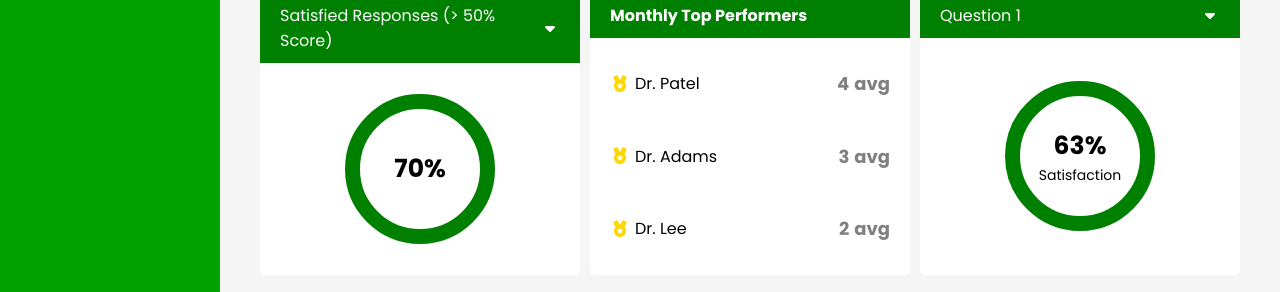
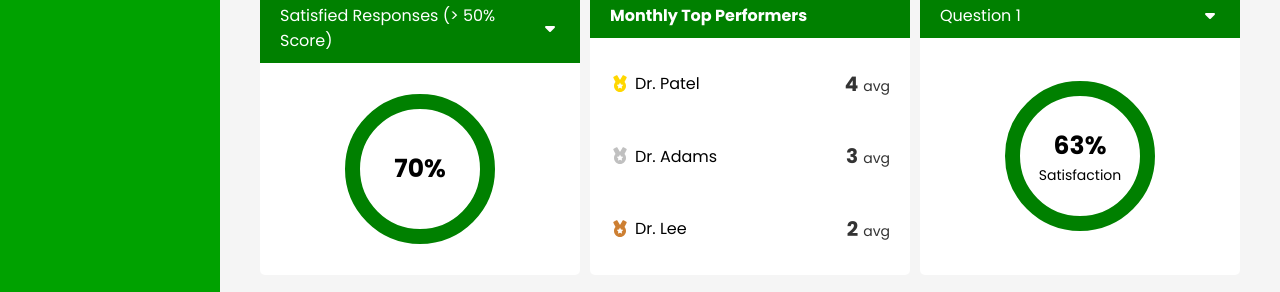
Before and after one commit to Jakelliott98/NH_FeebackPortal, a React (Vite) app: page /FeedbackReports in a window 1280 px wide. Shown: the part 505-797 px from the top of the page. Built offline with nearby package versions, Linux system fonts and the light colour scheme.

Commit message:
Added small styling details to the clinician leaderboard

```diff
--- a/src/CSS/FeedbackReportPage.css
+++ b/src/CSS/FeedbackReportPage.css
@@ -91,12 +91,14 @@
 
 .units {
     margin-left: 5px;
+    font-weight: normal;
+    font-size: 14px;
 }
 
 .clinicianScore {
-    font-size: 18px;
+    font-size: 20px;
     font-weight: 700;
-    color: gray;
+    color: #333333;
 }
 
 .medalIcon {
@@ -122,3 +124,15 @@
 .circleGraphText {
     font-size: 14px;
 }
+
+.gold {
+    color: #FFD700;
+}
+
+.silver {
+    color: #C0C0C0;
+}
+
+.bronze {
+    color: #CD7F32;
+}
--- a/src/Pages/Reports/ClinicianLeaderboard.jsx
+++ b/src/Pages/Reports/ClinicianLeaderboard.jsx
@@ -12,15 +12,19 @@ function ClinicianLeaderboard ({results, value}) {
     let topFiveClinicians = results.slice(0 , 3)
     let readyResults = value == 'average' ? topFiveClinicians.sort((a, b) => b.average - a.average) : topFiveClinicians.sort((a, b) => b.count - a.count);
 
+    function returnIndexClass (index) {
+        return index == 0 ? 'medalIcon gold' : index == 1 ? 'medalIcon silver' : 'medalIcon bronze';
+    }
+
     return (
         <div className='bottomCentre feedbackCard'>
             <h1 className='dataTitle'>Monthly Top Performers</h1>
             <ul className='clinicianLeaderboard'>
-                {readyResults.map((item) => {
+                {readyResults.map((item, index) => {
                     return (
                     <li className='leaderboardItem' key={item.name}>
                         <div className='clinicianTitle'>
-                            <FontAwesomeIcon className='medalIcon' icon="fa-solid fa-medal" />
+                            <FontAwesomeIcon className={returnIndexClass(index)} icon="fa-solid fa-medal" />
                             <p>{item.name}</p>
                         </div>
                         <p className='clinicianScore'>
```
